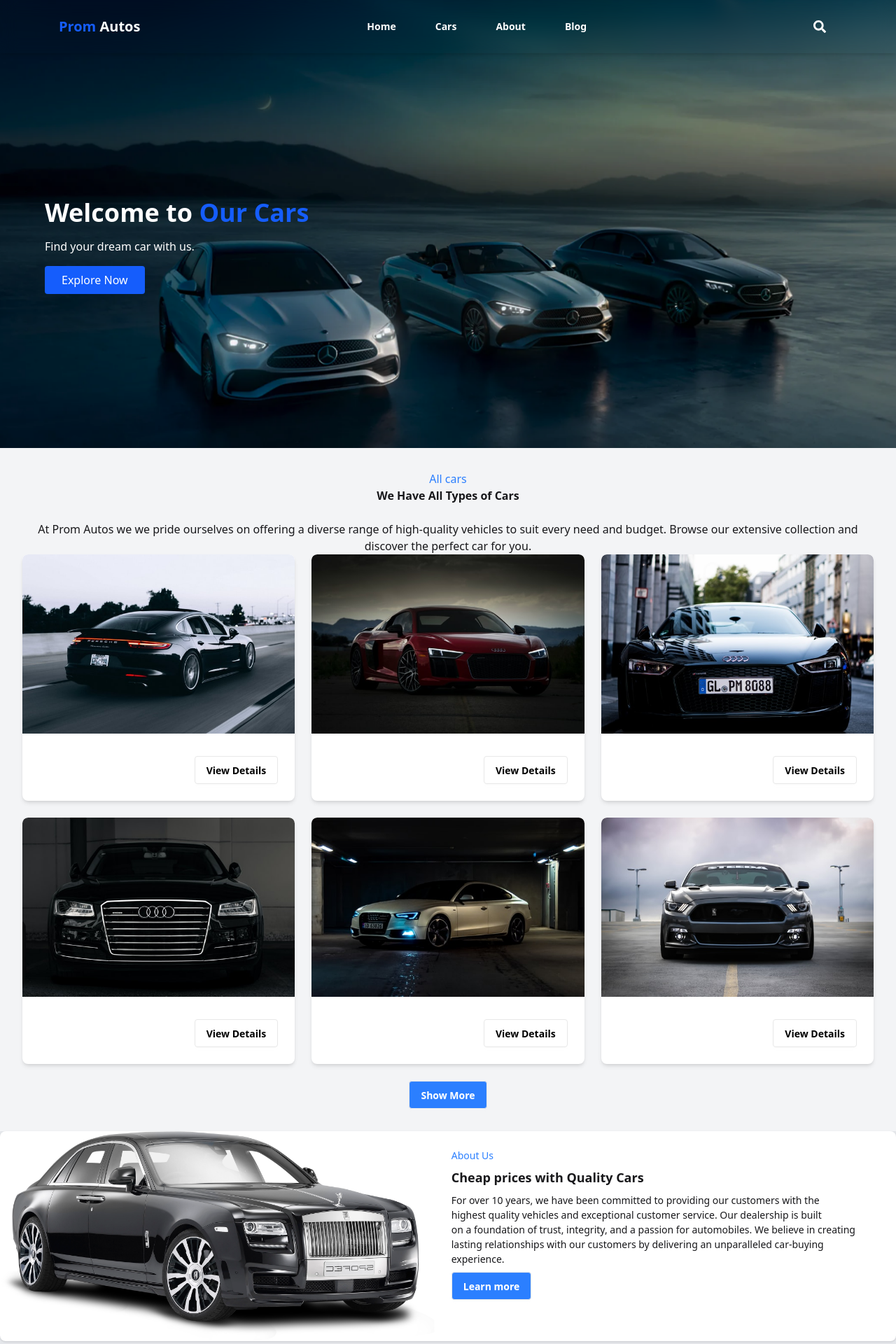
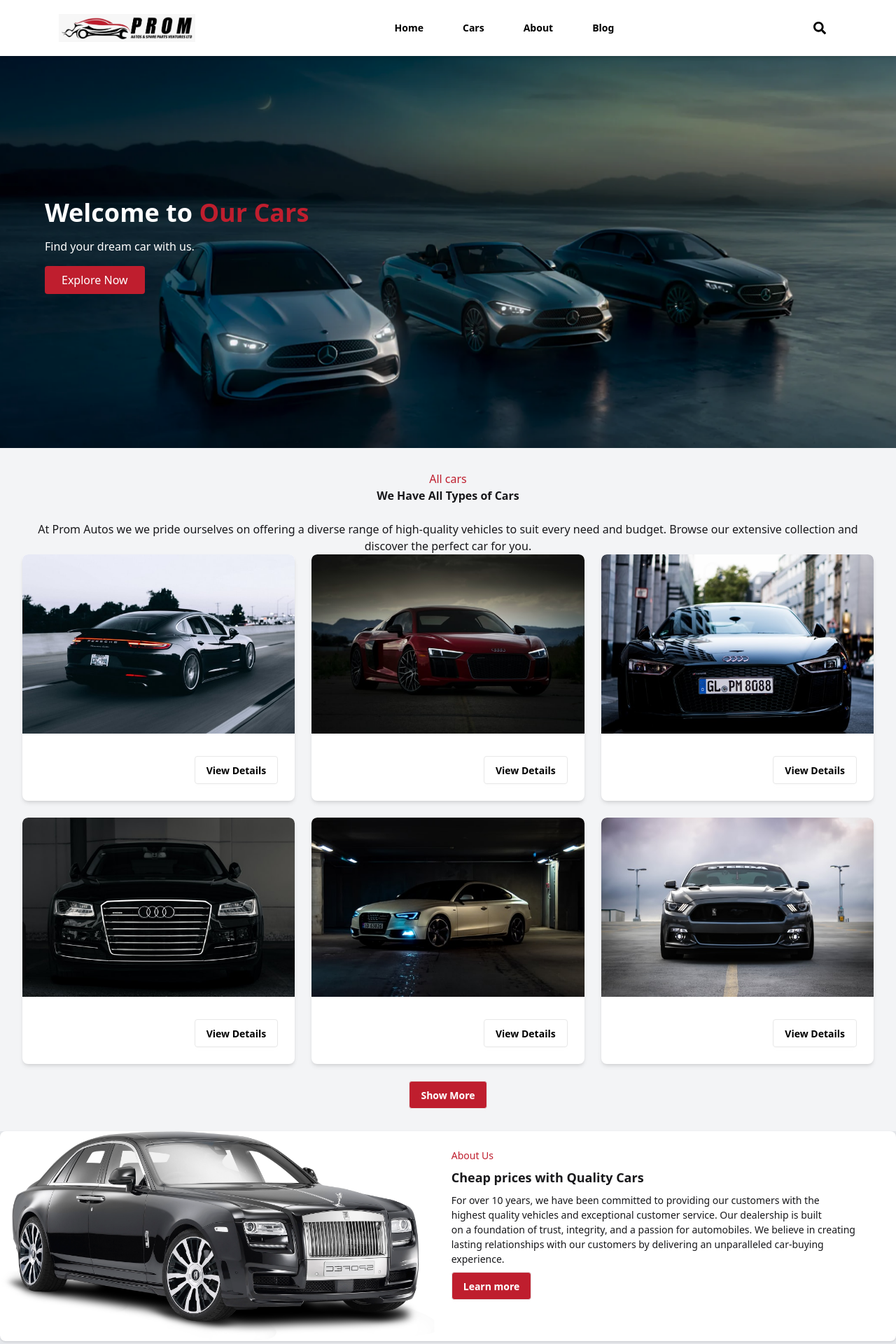
Before and after one commit to Qiitoboy/PROM-AUTOS, a React (Vite) app: page / in a window 1280 px wide. Shown: the top 1920 px of the page at 70% size. Built offline with nearby package versions, Linux system fonts and the light colour scheme.

Commit message:
added a logo and modified button colors

```diff
--- a/src/components/Footer.jsx
+++ b/src/components/Footer.jsx
@@ -2,7 +2,7 @@ import React from "react";
 
 const Footer = () => {
   return (
-    <footer className="footer sm:footer-horizontal bg-blue-600 text-neutral-content p-10 ">
+    <footer className="footer sm:footer-horizontal bg-[#BF1E2E] text-neutral-content p-10 ">
     <aside>
 
       <p>
@@ -42,7 +42,7 @@ const Footer = () => {
             width="24"
             height="24"
             viewBox="0 0 24 24"
-            className="fill-current hover:text-blue-500">
+            className="fill-current hover:text-[#BF1E2E]">
             <path
               d="M9 8h-3v4h3v12h5v-12h3.642l.358-4h-4v-1.667c0-.955.192-1.333 1.115-1.333h2.885v-5h-3.808c-3.596 0-5.192 1.583-5.192 4.615v3.385z"></path>
           </svg>
--- a/src/components/HeroSection.jsx
+++ b/src/components/HeroSection.jsx
@@ -12,12 +12,12 @@ const HeroSection = ({ scrollToSection, homeRef, aboutRef, carsRef, blogRef }) =
       style={{ backgroundImage: "url('/img/Background-home.png')" }}
     >
       {/* Header */}
-      <header className="absolute top-0 left-0 w-full z-50 backdrop-blur-md shadow-md transition-all">
-        <nav className="flex items-center justify-between p-5 max-w-6xl mx-auto">
+<header className="absolute top-0 left-0 w-full z-50 bg-white shadow-md transition-all">
+       <nav className="flex items-center justify-between p-5 max-w-6xl mx-auto">
           {/* Logo */}
-          <a className="text-xl font-bold text-blue-600">
-            Prom <span className="text-white">Autos</span>
-          </a>
+        <a className="flex items-center">
+  <img src="/promlogo.jpeg" alt="Prom Autos Logo" className="h-10 w-auto" />
+</a>
 
           {/* Navigation Links */}
           <ul
@@ -27,7 +27,7 @@ const HeroSection = ({ scrollToSection, homeRef, aboutRef, carsRef, blogRef }) =
           >
             <li>
               <button
-                className=" block py-2 px-4 text-white hover:text-blue-600 font-bold"
+            className="block py-2 px-4 text-black hover:text-[#BF1E2E] font-bold"
                 onClick={() => scrollToSection(homeRef)}
               >
                 Home
@@ -35,15 +35,14 @@ const HeroSection = ({ scrollToSection, homeRef, aboutRef, carsRef, blogRef }) =
             </li>
             <li>
               <button
-                className="block py-2 px-4 text-white hover:text-blue-600 font-bold"
-                onClick={() => scrollToSection(carsRef)}
+            className="block py-2 px-4 text-black hover:text-[#BF1E2E] font-bold"                onClick={() => scrollToSection(carsRef)}
               >
                 Cars
               </button>
             </li>
             <li>
               <button
-                className="block py-2 px-4 text-white hover:text-blue-600 font-bold"
+               className="block py-2 px-4 text-black hover:text-[#BF1E2E] font-bold"
                 onClick={() => scrollToSection(aboutRef)}
               >
                 About
@@ -51,7 +50,7 @@ const HeroSection = ({ scrollToSection, homeRef, aboutRef, carsRef, blogRef }) =
             </li>
             <li>
               <button
-                className="block py-2 px-4 text-white hover:text-blue-600 font-bold"
+                className="block py-2 px-4 text-black hover:text-[#BF1E2E] font-bold"
                 onClick={() => scrollToSection(blogRef)}
               >
                 Blog
@@ -62,11 +61,11 @@ const HeroSection = ({ scrollToSection, homeRef, aboutRef, carsRef, blogRef }) =
           {/* Icons */}
           <div className="flex space-x-4 items-center">
             <FaSearch
-              className="text-lg text-white cursor-pointer hover:text-blue-600"
+              className="text-lg text-black cursor-pointer hover:text-[#BF1E2E]"
               onClick={() => setSearchOpen(!searchOpen)}
             />
             <FaBars
-              className="text-lg cursor-pointer md:hidden"
+             className="text-lg text-black cursor-pointer md:hidden"
               onClick={() => setMenuOpen(!menuOpen)}
             />
           </div>
@@ -78,7 +77,7 @@ const HeroSection = ({ scrollToSection, homeRef, aboutRef, carsRef, blogRef }) =
             <input
               type="text"
               placeholder="Search..."
-              className="w-11/12 p-2 border rounded focus:outline-none focus:ring-2 focus:ring-blue-600"
+              className="w-11/12 p-2 border rounded focus:outline-none focus:ring-2 focus:ring-[#BF1E2E]"
             />
           </div>
         )}
@@ -87,12 +86,12 @@ const HeroSection = ({ scrollToSection, homeRef, aboutRef, carsRef, blogRef }) =
       {/* Hero Section Content */}
       <div className="p-16 mt-16">
         <h1 className="text-4xl text-white font-bold">
-          Welcome to <span className="text-blue-600">Our Cars</span>
+          Welcome to <span className="text-[#BF1E2E]">Our Cars</span>
         </h1>
         <p className="text-white mt-4">Find your dream car with us.</p>
 
         <button
-          className="mt-4 px-6 py-2 bg-blue-600 text-white rounded hover:bg-blue-500"
+          className="mt-4 px-6 py-2 bg-[#BF1E2E] text-white rounded hover:bg-red-900"
           onClick={() => scrollToSection(carsRef)}
         >
           Explore Now
--- a/src/pages/About.jsx
+++ b/src/pages/About.jsx
@@ -9,7 +9,7 @@ const About = () => {
         alt="Movie"  className="h-full w-full object-cover"/>
     </figure>
     <div className="card-body ">
-      <h6 className="text-blue-500">About Us</h6>
+      <h6 className="text-[#BF1E2E]">About Us</h6>
       <h2 className="card-title text-left">Cheap prices with
       Quality Cars</h2>
       <div className="text-left">
@@ -20,7 +20,7 @@ const About = () => {
 
        </div>
       <div className="card-actions justify-end flex justify-start">
-        <button className="btn bg-blue-500 text-white hover:bg-blue-300">Learn more</button>
+        <button className="btn bg-[#BF1E2E] text-white hover:bg-red-900">Learn more</button>
       </div>
     </div>
   </div>
--- a/src/pages/Blog.jsx
+++ b/src/pages/Blog.jsx
@@ -15,7 +15,7 @@ const Blog = () => {
 
   <>
         {/* Grid layout for 4 cards */}
-        <h6 className="text-center text-blue-500">Blog and News</h6>
+        <h6 className="text-center text-[#BF1E2E]">Blog and News</h6>
         <h1 className=" font-bold text-center ">Our blog content
         </h1>
 
@@ -31,10 +31,10 @@ const Blog = () => {
 </figure>
 
   <div className="card-body items-left text-left">
-    <h6 className="text-blue-500">July 12, 2024</h6>
+    <h6 className="text-[#BF1E2E]">July 12, 2024</h6>
     <h2 className="card-title">How to get perfect <br/>cars at low prices</h2>
     <p>Lorem ipsum dolor sit amet consectetur adipisicing elit. Doloribus ullam dolorem reprehenderit. Assumenda harum voluptate obcaecati placeat ipsam minima similique ipsa, ad eligendi, deleniti officiis, architecto eaque. A, harum quod!</p>
-    <p className="hover:text-blue-500">Read more</p>
+    <p className="hover:text-[#BF1E2E]">Read more</p>
 
   </div>
 </div>
--- a/src/pages/Car.jsx
+++ b/src/pages/Car.jsx
@@ -14,7 +14,7 @@ const Car = () => {
   return (
     <div className="p-8">
       {/* Title on top */}
-      <h6 className="text-blue-500 text-center">All cars</h6>
+      <h6 className="text-[#BF1E2E] text-center">All cars</h6>
 
       <h2 className=" font-bold text-center  mb-6">
         We Have All Types of Cars
@@ -35,7 +35,7 @@ const Car = () => {
 </figure>
             <div className="card-body">
               <div className="card-actions mt-2 justify-end flex">
-                <button className="btn bg-white text-black hover:bg-blue-600 hover:text-white ">View Details</button>
+                <button className="btn bg-white text-black hover:bg-[#BF1E2E] hover:text-white ">View Details</button>
               </div>
             </div>
           </div>
@@ -44,7 +44,7 @@ const Car = () => {
 
       {/* Show More Button */}
       <div className="mt-6 flex justify-center">
-        <button className="btn bg-blue-500 text-white hover:bg-blue-300">Show More</button>
+        <button className="btn bg-[#BF1E2E] text-white hover:bg-red-900">Show More</button>
       </div>
     </div>
   );
```
Also changed, not shown: public/prom.jpeg (added), public/promlogo.jpeg (added).
